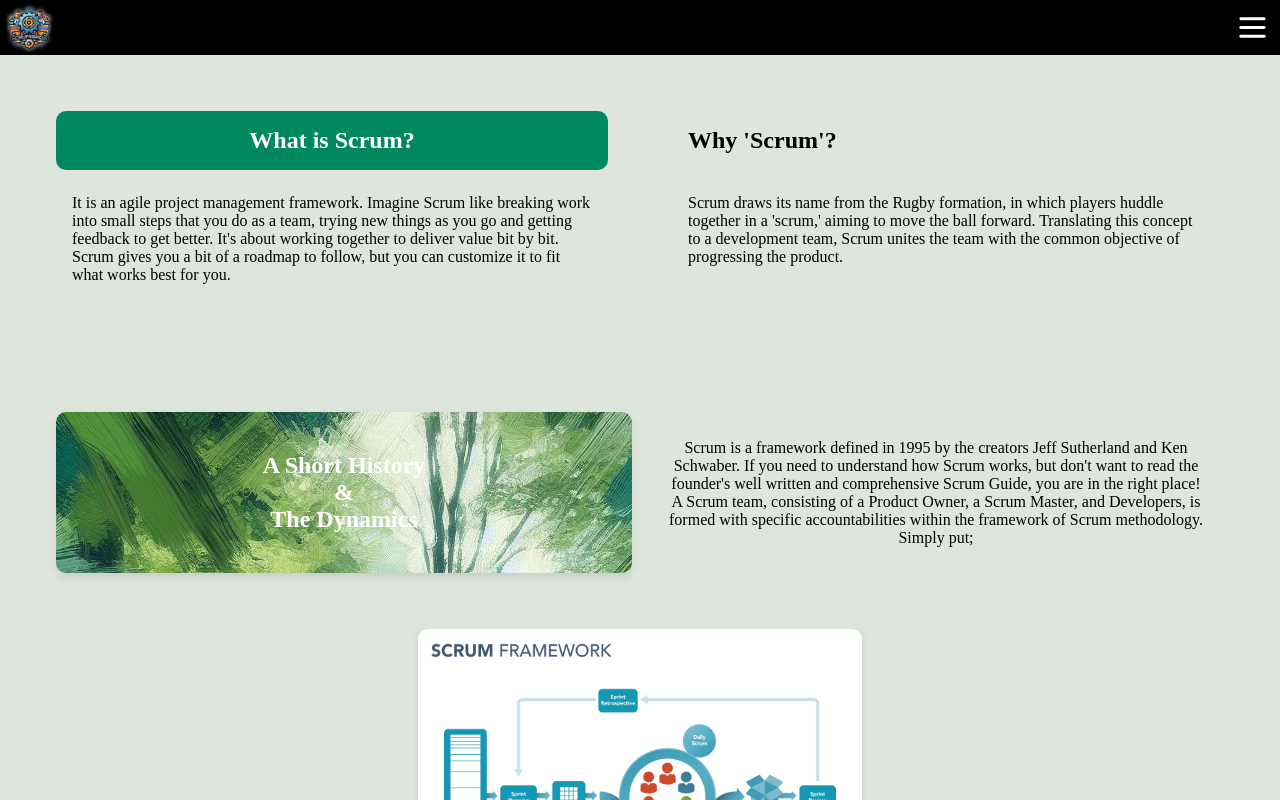
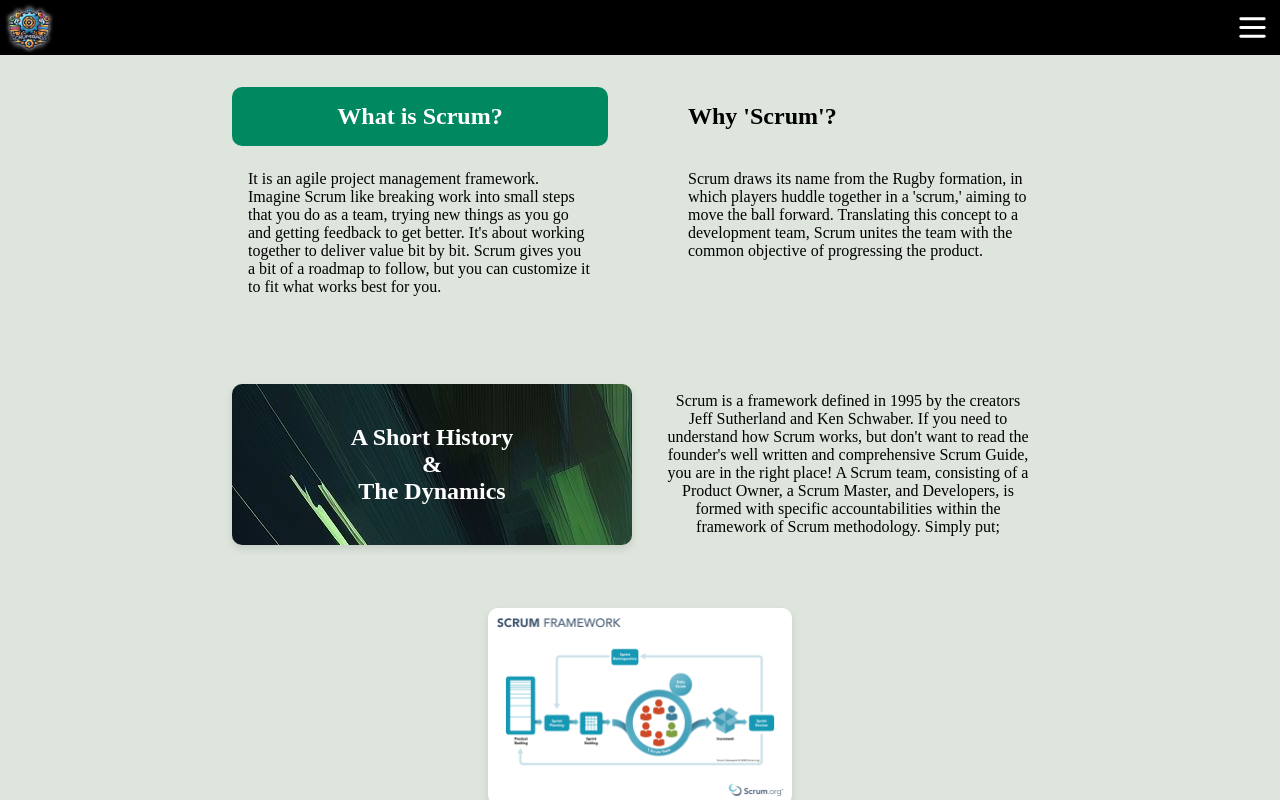
Before and after one commit to Memai2023/scrum-guide, a React (Vite) app: page /essence in a window 1280 px wide. Shown: the top 800 px of the page. Built offline with nearby package versions, Linux system fonts and the light colour scheme.

Commit message:
add padding on wide screen on each component

```diff
--- a/src/Components/Essence/History/History.module.css
+++ b/src/Components/Essence/History/History.module.css
@@ -54,3 +54,9 @@
         width: 40%;
     }
 }
+
+@media screen and (min-width: 1200px) {
+    .historyContainer {
+      padding: 0 200px
+    }
+  }
--- a/src/Components/Essence/History/index.jsx
+++ b/src/Components/Essence/History/index.jsx
@@ -5,7 +5,7 @@ const History = () => {
     return(
         <div className={styles.historyContainer}>
             <div className={styles.contentContainer}>
-                <div className={styles.titleContainer} style={{ '--background-img-url': `url(${Essence.heroImgSource})`}}>
+                <div className={styles.titleContainer} style={{ '--background-img-url': `url(${Essence.historyDynamicsImgSource})`}}>
                     <h2>A Short History<br/> & <br/>The Dynamics</h2>
                 </div>
                 <p>{Essence.historyText}</p>
--- a/src/Components/Essence/HouseOfScrum/HouseOfScrum.module.css
+++ b/src/Components/Essence/HouseOfScrum/HouseOfScrum.module.css
@@ -50,3 +50,9 @@
         font-size: 32px;
     }
 }
+
+@media screen and (min-width: 1200px) {
+    .container {
+      padding: 0 200px
+    }
+  }
--- a/src/Components/Essence/Theory/Theory.module.css
+++ b/src/Components/Essence/Theory/Theory.module.css
@@ -45,3 +45,9 @@
         flex-direction: row;
     }
 }
+
+@media screen and (min-width: 1200px) {
+    .theoryContainer {
+      padding: 0 200px
+    }
+  }
--- a/src/Components/Essence/WhatIsScrum/WhatIsScrum.module.css
+++ b/src/Components/Essence/WhatIsScrum/WhatIsScrum.module.css
@@ -25,3 +25,9 @@
         flex-direction: row;
     }
 }
+
+@media screen and (min-width: 1200px) {
+    .cardContainer {
+      padding: 0 200px
+    }
+  }
--- a/src/Pages/Essence/Essence.module.css
+++ b/src/Pages/Essence/Essence.module.css
@@ -9,4 +9,5 @@
     background-color: var(--essence-bg-color);
     display: flex;
     flex-direction: column;
+    padding-bottom: 48px;
 }
```
